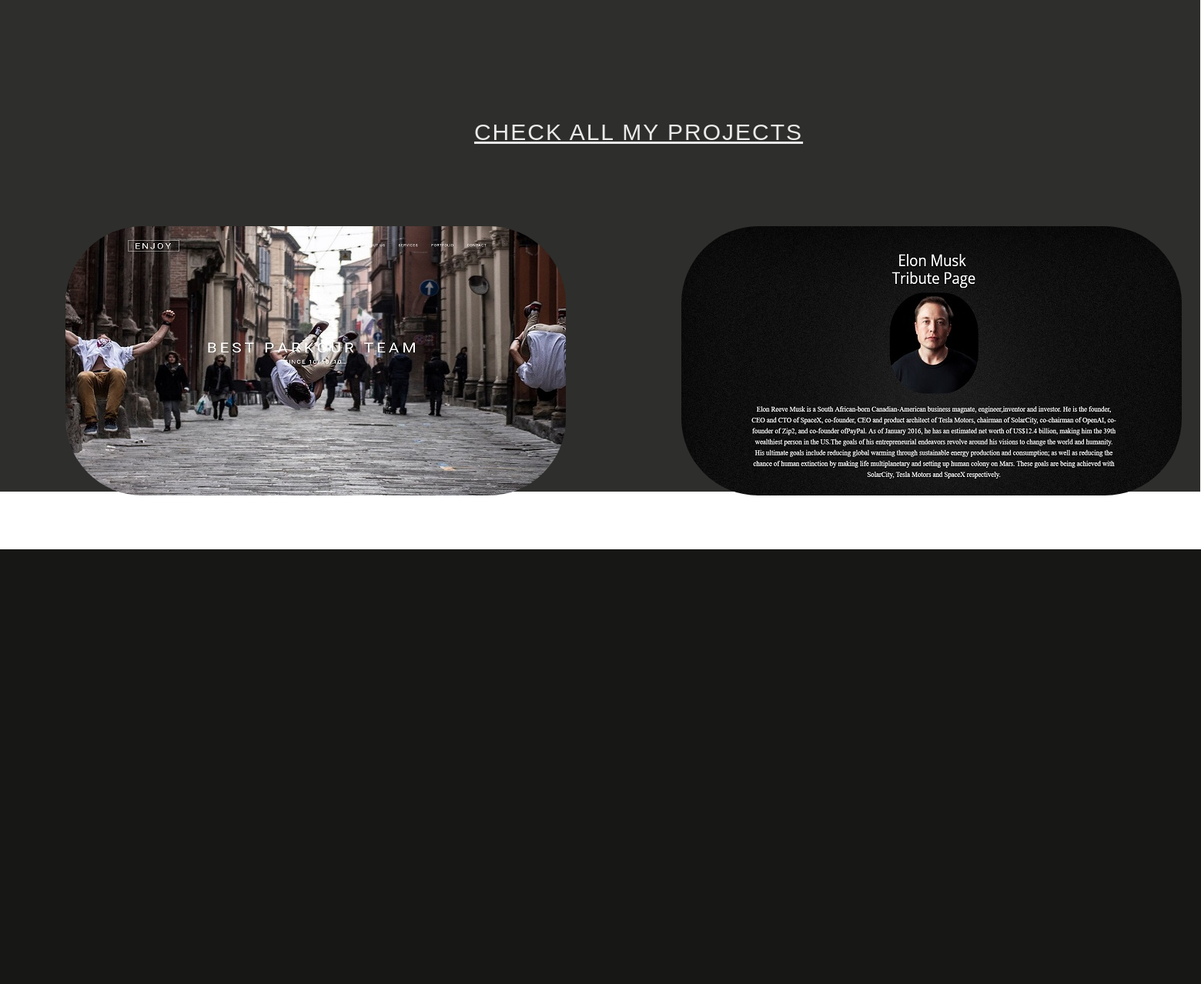
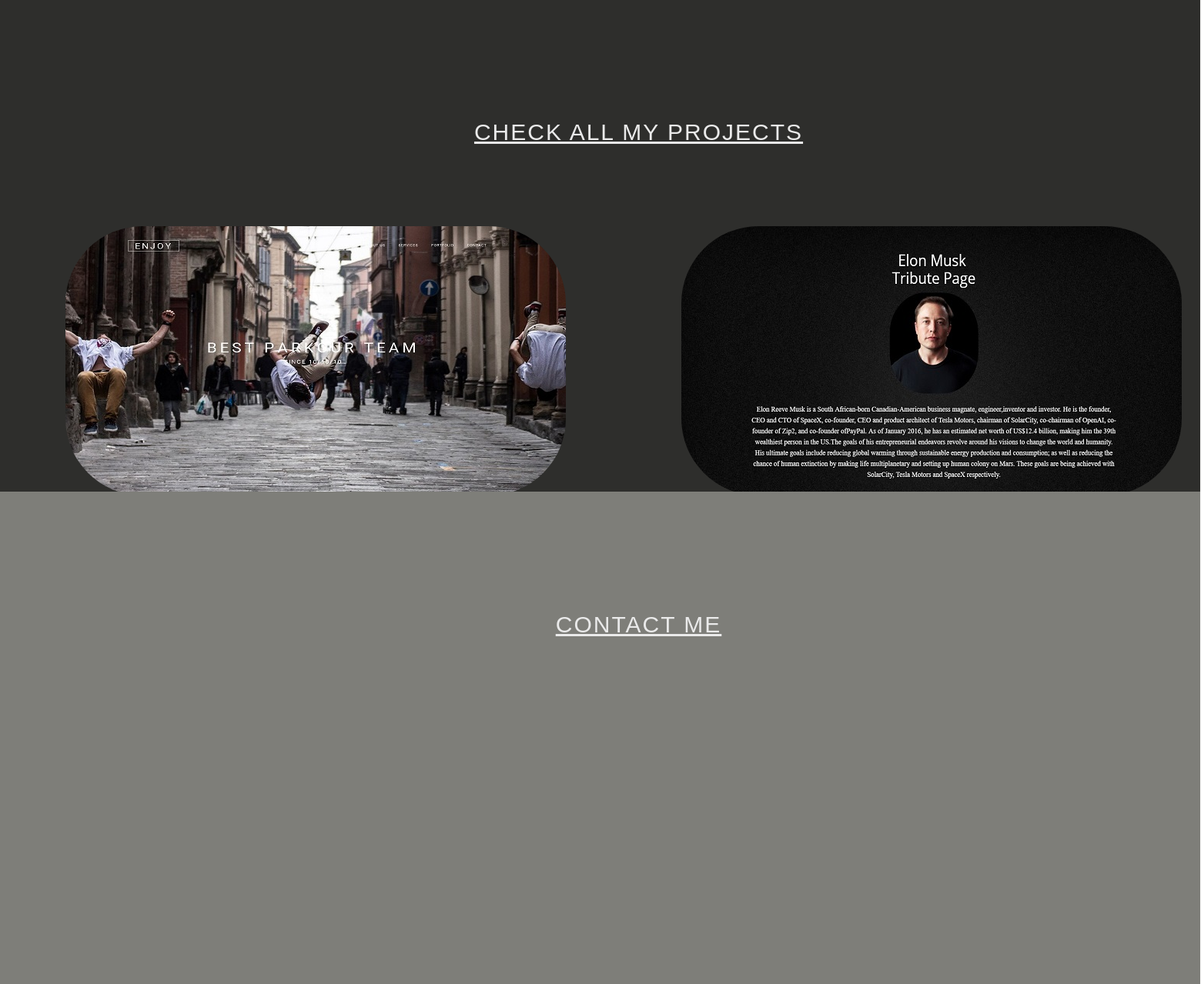
Before and after one commit to fez994/Portfolio, a PHP site: page / in a window 1560 px wide. Shown: the part 1441-2720 px from the top of the page at 77% size. Before the commit the page ends 2155 px from the top, so only its background shows below. Run offline with PHP 8.4, Linux system fonts and the light colour scheme.

Commit message:
Aggiunta sezione contact + la parte php per farla funzionare

```diff
--- a/index.html
+++ b/index.html
@@ -100,7 +100,11 @@
     <a href="http://codepen.io/fez994/pen/KzMRMP" target="_blank"><img src="images/elon.jpg" id="ptim2"></a>
       </div>
 
+<!-- Contact me -->
 
+<div class="contact">
+  <h2>Contact me</h2>
+</div>
 
 
   </div>
--- a/style.css
+++ b/style.css
@@ -188,3 +188,31 @@
   -ms-transform: scale(1.2);
   -webkit-transform: scale(1.2);
 }
+
+
+.contact {
+  padding-left: 100px;
+  position: absolute;
+  top: 100%;
+  width: 100%;
+  height: 100%;
+  left: 0px;
+  background-color: #7e7e79;
+  padding-top: 90px;
+  background-size: cover;
+
+}
+
+.contact > h2 {
+  color: #EAEAEA;
+  font-family: sans-serif;
+  line-height: 3.5em;
+  letter-spacing: 2px;
+  text-transform: uppercase;
+  font-weight: 400;
+  text-align: center;
+  margin-left: 0.5em;
+  padding: 10px;
+  text-decoration: underline;
+  text-decoration-color: #EAEAEA;
+}
```
Also changed, not shown: other/form_process.php (added, +15 -0 lines).
